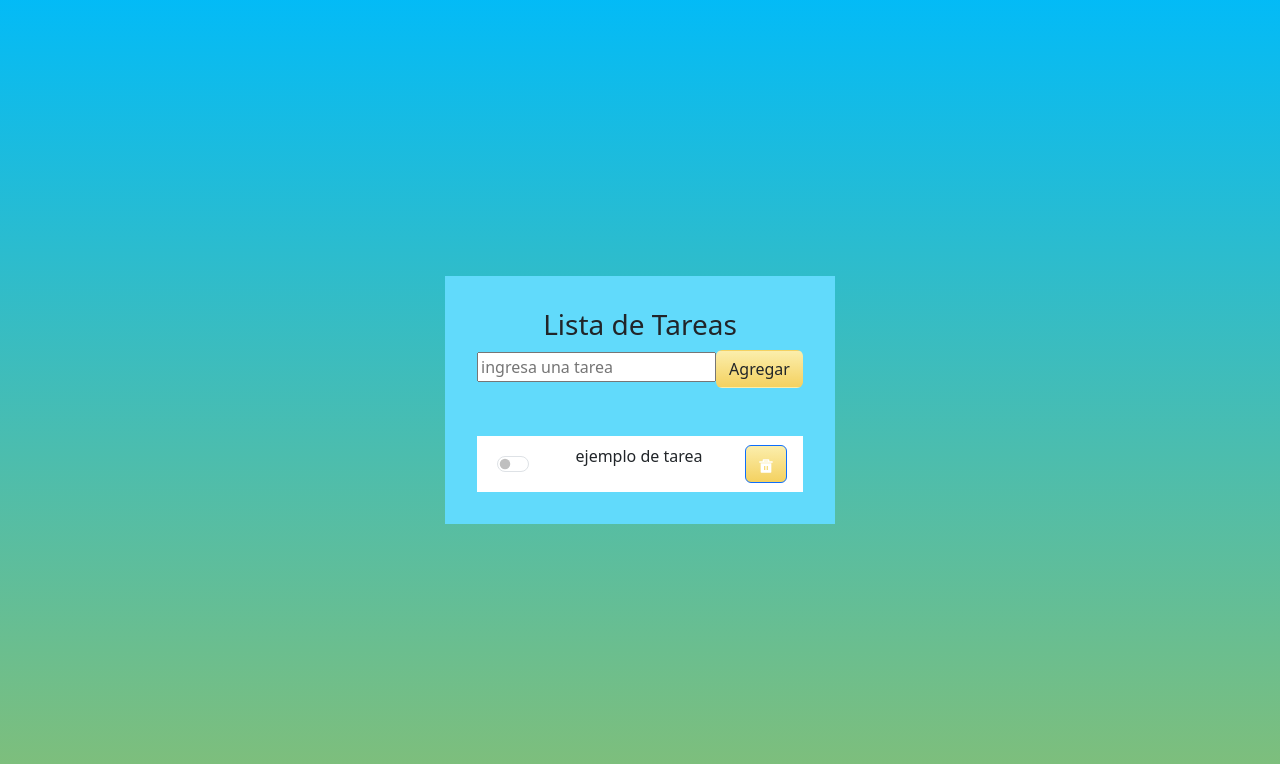
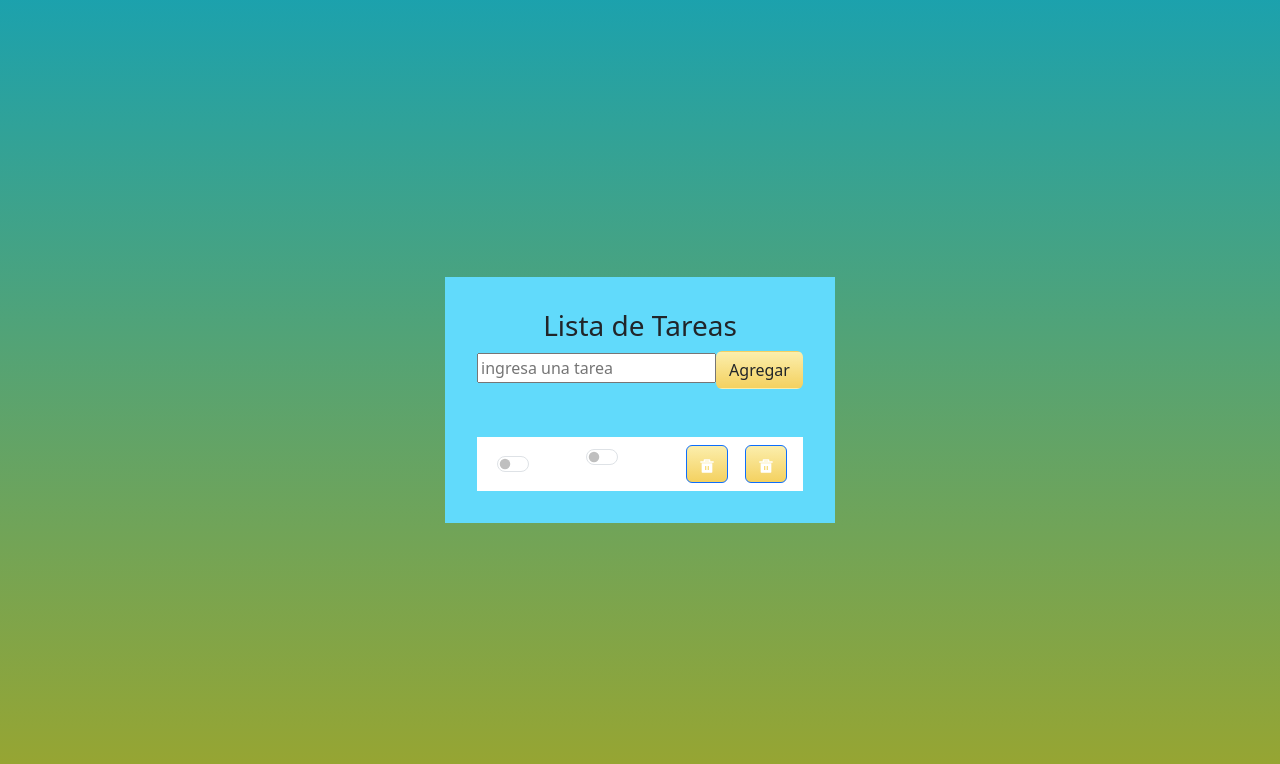
Before and after one commit to ezedesa/tp-react-vite, a React (Vite) app: page / in a window 1280 px wide. Shown: the top 764 px of the page. Built offline with nearby package versions, Linux system fonts and the light colour scheme.

Commit message:
Actualizacion de TaskItem
TaskItem se encarga de mostrar las tareas de forma individual ademas de manejar un switch que cambia los estados de las tareas.

```diff
--- a/src/Componentes/TaskItem.jsx
+++ b/src/Componentes/TaskItem.jsx
@@ -1,17 +1,56 @@
-//Recibe las props 'tarea' y 'estado' desde el componente padre TaskList.
-import React from 'react'
+import Form from 'react-bootstrap/Form';
+import Button from 'react-bootstrap/Button';
+import { RiDeleteBin5Fill } from "react-icons/ri";
+import { useState } from 'react'
+
+/*
+Componente de Tarea (TaskItem):
+Este componente deberá representar individualmente una tarea.
+Mostrará el nombre de la tarea y un botón para completarla.
+Utilizará el estado local para gestionar la apariencia de la tarea (por ejemplo, tachado
+cuando esté completada).
+ */
 
 
 //Recibe las props 'tarea' y 'estado' desde el componente padre TaskList
-export const TaskItem = ({tarea, estado}) => {
+export const TaskItem = ({ id, nombre, completado, actualizarTarea, eliminarTarea }) => {
+  const [estado, setEstado] = useState(completado)
 
+
+  //handleSwitch setea el valor del estado a uno diferente al estado previo y envia esta informacion a la funcion actualizar tarea en TaskList
+  const handleSwitch = () => {
+    const nuevoEstado = !estado
+    setEstado(nuevoEstado)
+    actualizarTarea(id, nuevoEstado)
+  }
+
+  //handleEliminar envia el id de la tarea a eliminar al TaskList
+  const handleEliminar = () => {
+    eliminarTarea(id);
+  };
 
   return (
     <>
+      <div class="row">
+        <div class="col-9">
+          <Form className='d-flex justify-content-start'>
+            <Form.Check
+              type='switch'
+              id='custom.switch'
+              className='mr-3'
+              //Uso de la funcion handleSwitch con el switch, marca la tarea como completada
+              onChange={handleSwitch}
+              checked={estado} />
+            {/* Si el estado es verdadero, la tarea aparecera tachada */}
+            {estado ? <p class="text-decoration-line-through ms-2"> {nombre}</p>
+              : <p class="ms-2"> {nombre}</p>}
 
-    {/* En caso que el 'estado' sea verdadero, muestra el texto tachado, de lo contrario muestra el texto normal */}
-    {estado ? <p class="text-decoration-line-through"> {tarea} </p>
-              :  <p> {tarea} </p>}
+          </Form>
+        </div>
+        <div class="col-3 text-end">
+          <Button onClick={handleEliminar}><RiDeleteBin5Fill /></Button>
+        </div>
+      </div>
     </>
   )
 }
```
